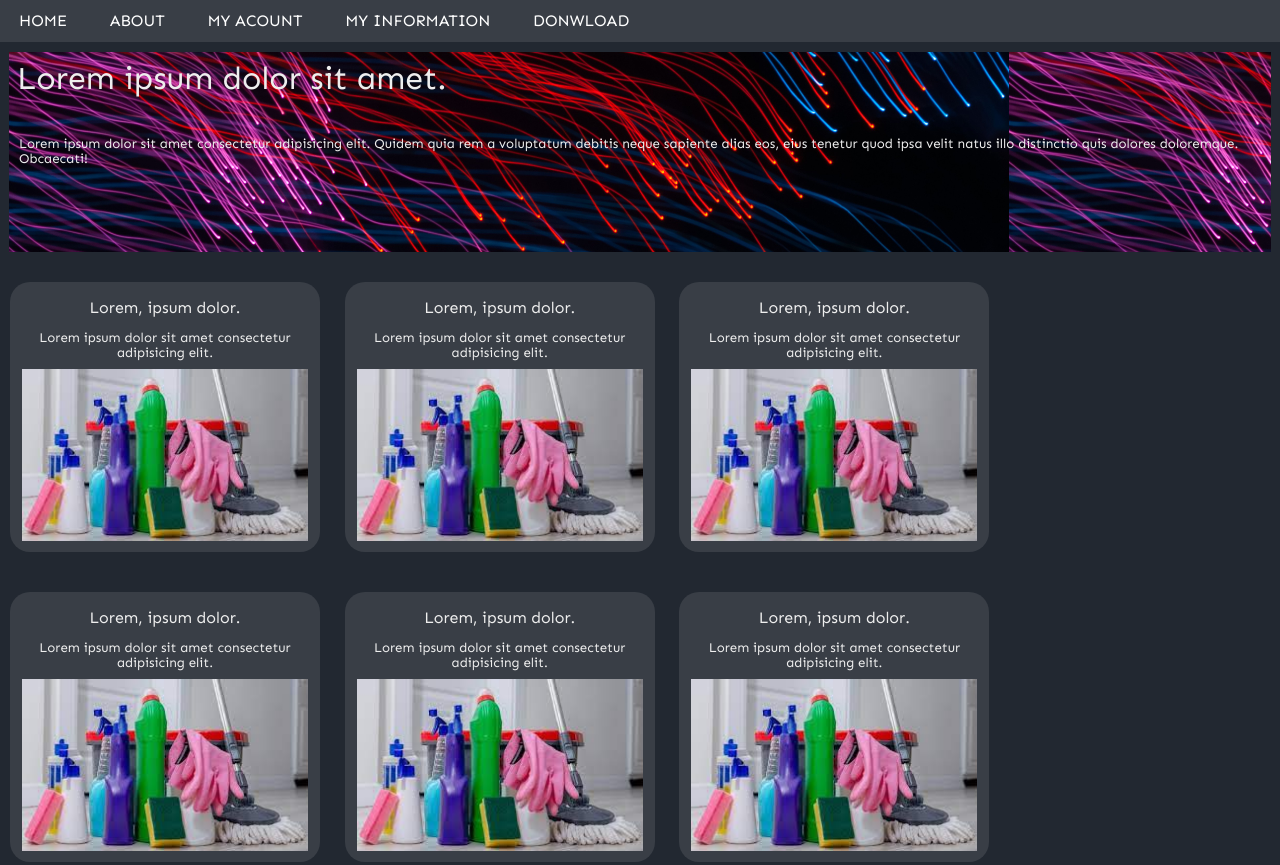
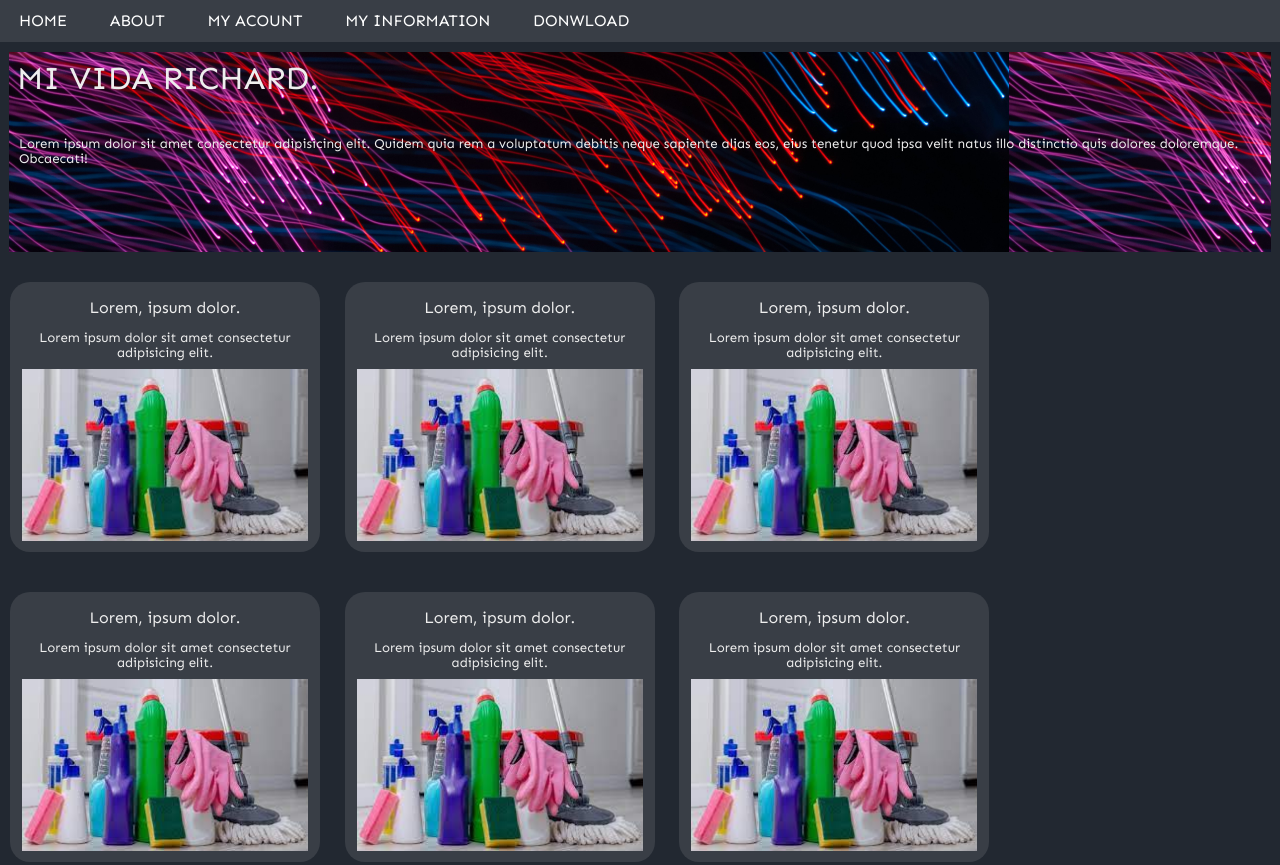
Before and after one commit to richardmieres/elmaslindo.github.io, a plain HTML site: page index.html in a window 1280 px wide. Shown: the top 865 px of the page. Drawn offline with Linux system fonts and the light colour scheme; files whose address does not match are found by name.

Commit message:
Update index.html

```diff
--- a/index.html
+++ b/index.html
@@ -24,7 +24,7 @@
             </header>
 
         <div class="welcome">
-            <h1 class="h1">Lorem ipsum dolor sit amet.</h1>
+            <h1 class="h1">MI VIDA RICHARD.</h1>
             <h5 class="h3">Lorem ipsum dolor sit amet consectetur adipisicing elit. Quidem quia rem a voluptatum debitis neque sapiente alias eos, eius tenetur quod ipsa velit natus illo distinctio quis dolores doloremque. Obcaecati!</h5>
         </div>
         <div class="seccion-de-ventas">
```
